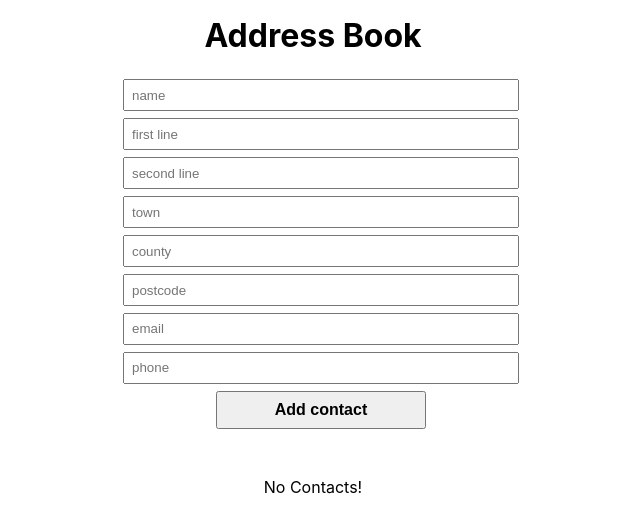
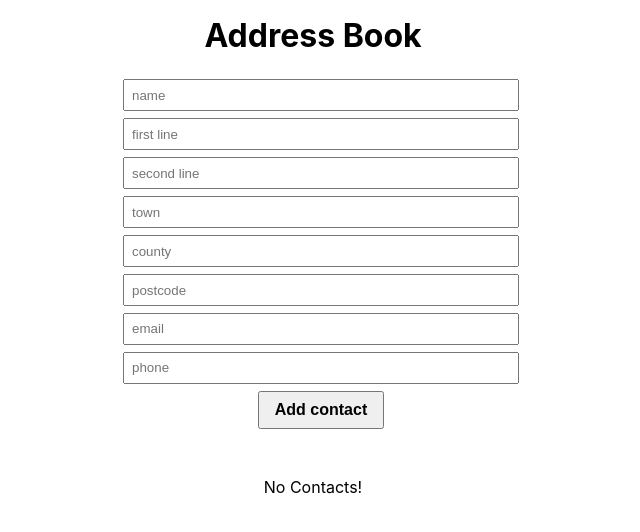
Before and after one commit to christocarr/react-address-book, a React (Create React App) app: page / in a window 1280 px wide. Shown: the top 532 px of the page, without its empty margins (327-967 px from the left). Built offline with nearby package versions, Linux system fonts and the light colour scheme.

Commit message:
Style: button size and display

```diff
--- a/src/components/ContactCard.js
+++ b/src/components/ContactCard.js
@@ -31,8 +31,10 @@ function ContactCard({ contact, toggleEditContact }) {
 				<br />
 				{contact.phone}
 			</p>
-			<EditContact contact={contact} />
-			<DeleteContact contact={contact} />
+			<div className={styles.button__container}>
+				<EditContact contact={contact} />
+				<DeleteContact contact={contact} />
+			</div>
 		</div>
 	);
 }
--- a/src/components/contactCard.module.css
+++ b/src/components/contactCard.module.css
@@ -6,3 +6,15 @@
   width: 90%;
   margin-bottom: 1em;
 }
+
+.button__container {
+  display: flex;
+  justify-content: space-around;
+}
+
+button {
+  padding: 0.3em;
+  font-weight: bolder;
+  font-size: 0.9rem;
+  cursor: pointer;
+}
--- a/src/index.css
+++ b/src/index.css
@@ -29,5 +29,5 @@ header h1 {
 
 button {
   margin-bottom: 0.5em;
-  width: 50%;
+  width: 30%;
 }
```
